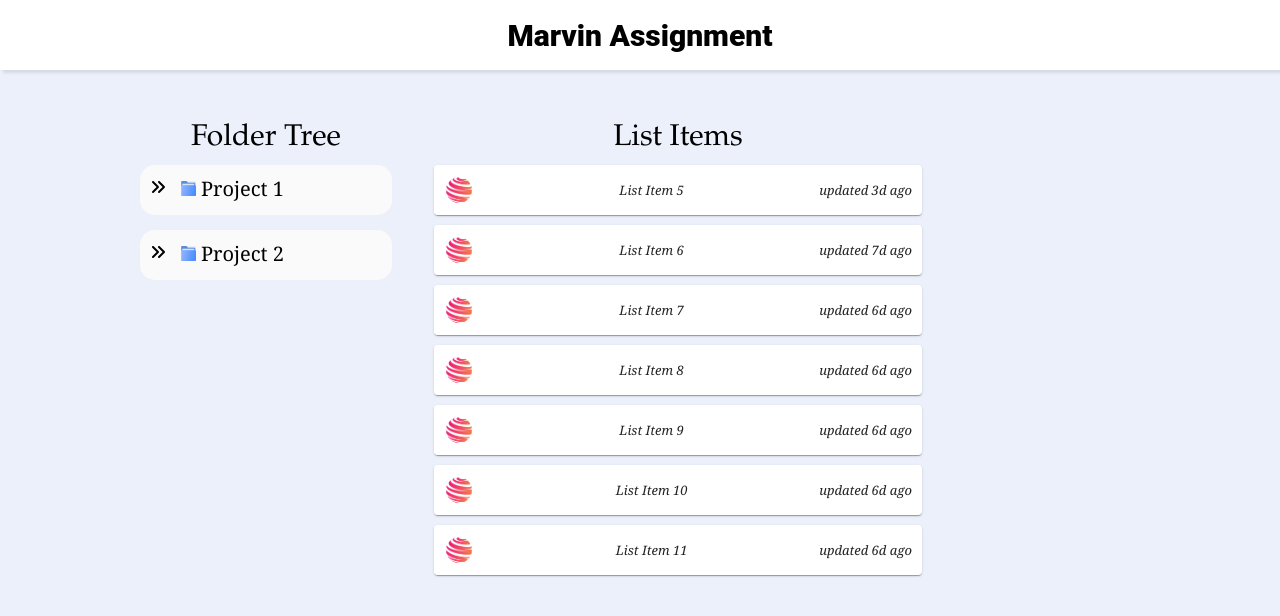
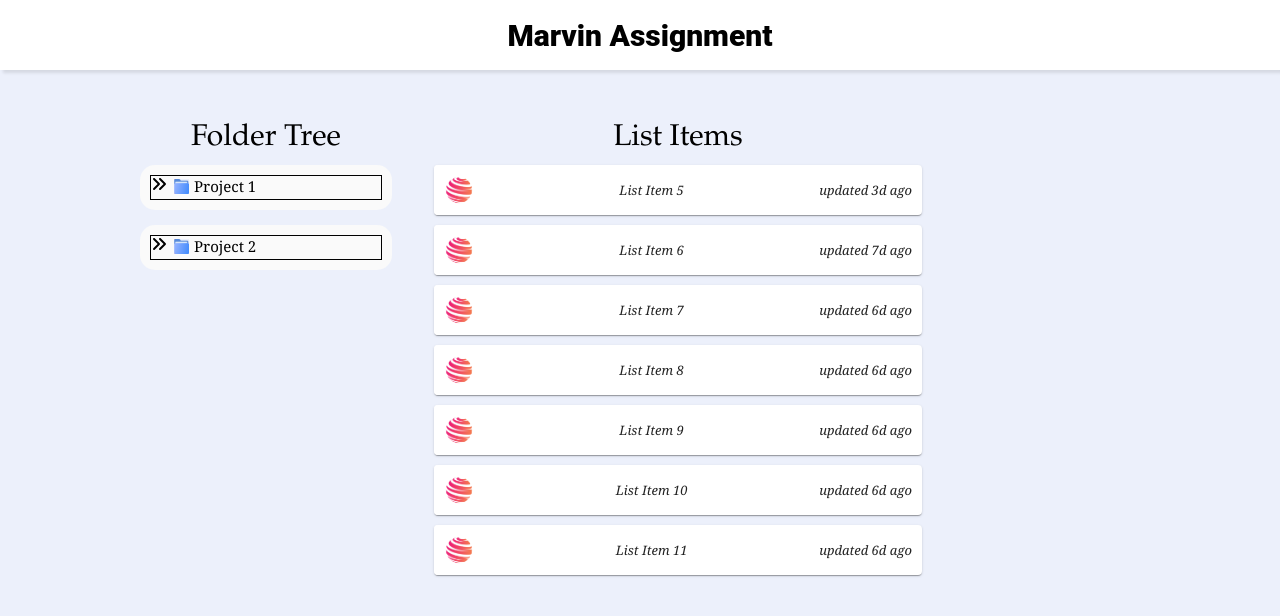
Before and after one commit to hemantvardani/Drag-and-Drop-Item-, a React (Create React App) app: page / in a window 1280 px wide. Shown: the top 616 px of the page. Built offline with nearby package versions, Linux system fonts and the light colour scheme.

Commit message:
folder under folder done , with infinite capabilities, but a problem of adding in both child and parent

```diff
--- a/src/App.js
+++ b/src/App.js
@@ -12,7 +12,7 @@ export const listContext = createContext();
 
 function App() {
   const [items, setItems] = useState([...listItems]);
-  const [folders, setFolders] = useState([...listFolder]);
+  const [folders, setFolders] = useState({...listFolder});
 
   return (
     <>
--- a/src/src/Components/Folder.js
+++ b/src/src/Components/Folder.js
@@ -1,80 +1,102 @@
-import { useContext, useState } from "react";
+import { useContext, useEffect, useState } from "react";
 import { FaAnglesRight, FaAnglesDown } from "react-icons/fa6";
 import { listContext } from "../../App";
 
-export function Folder({ folder }) {
+export function Folder({ parent, setParent, itemIndexInParent }) {
   const [isCollapse, setIsCollapse] = useState(true);
+  const [folderData, setFolderData] = useState(parent.items[itemIndexInParent]);
 
-  const { items, setItems, folders, setFolders } = useContext(listContext);
+  const { items, setItems } = useContext(listContext);
+
+  useEffect(() => {
+    const dup = { ...parent };
+    dup.items[itemIndexInParent] = folderData;
+    setParent(dup);
+  }, [folderData]);
 
   function handleDragOver(e, folder) {
     e.preventDefault();
-    console.log("dd" + JSON.stringify(folders));
+    console.log("dd");
     if (isCollapse) setIsCollapse(false);
   }
 
   function handleDrop(e, currentFolder) {
     e.preventDefault();
+    if (!e.dataTransfer.getData("ITEM_ON_DRAG1")) {
+      console.log("tttt", e.dataTransfer.getData("ITEM_ON_DRAG1"));
       const item = JSON.parse(e.dataTransfer.getData("ITEM_ON_DRAG"));
-    console.log("aa", folders);
 
-    const updatedFolderTree = folders.map((f) => {
-      if (f.title === currentFolder.title) {
-        f.items.push(item);
-      }
-      return f;
+      // console.log("aa", folders);
+      console.log("aa", currentFolder);
+
+      currentFolder.items.push(item);
+      const dupFolderTree = { ...parent };
+      dupFolderTree.items[itemIndexInParent] = currentFolder;
+      setParent(dupFolderTree);
+
+      const updatedItemList = items.filter((i) => {
+        return i.title != item.title;
       });
 
-    console.log(updatedFolderTree);
+      setItems(updatedItemList);
+      console.log("lo", JSON.parse(e.dataTransfer.getData("ITEM_ON_DRAG")));
 
-    setFolders(updatedFolderTree);
+      console.log("zzzzz", parent);
+      console.log("6", e);
+      e.dataTransfer.setData("ITEM_ON_DRAG1", "heedeeee");
+      console.log("ttt3t", e.dataTransfer.getData("ITEM_ON_DRAG1"));
 
-    const updatedItemList= items.filter(i=>{
-        return (i.title!=item.title)
-    })
-
-    setItems(updatedItemList)
-    console.log("lo", JSON.parse(e.dataTransfer.getData("ITEM_ON_DRAG")));
+      console.log("7", e);
+    }
   }
 
   return (
     <>
-      <div  onDragOver={(e) => {
-            handleDragOver(e, folder);
+      <div
+        onDragOver={(e) => {
+          handleDragOver(e, folderData);
         }}
-          onDrop={(e) => handleDrop(e, folder)}>
+        onDrop={(e) => handleDrop(e, folderData)}
+        style={{ borderWidth: "1px", borderStyle: "solid" }}
+      >
         <div
           style={{ display: "flex", alignItems: "center", gap: "5px" }}
           onClick={() => setIsCollapse(!isCollapse)}
-
         >
-         <span style={{marginRight:10}}>
+          <span style={{ marginRight: 2 }}>
             {isCollapse ? <FaAnglesRight /> : <FaAnglesDown />}
           </span>
 
           <img
-                    src={ isCollapse ? require("./../Assests/closeFolder.png") :  require("./../Assests/openFolder.png") }
+            src={
+              isCollapse
+                ? require("./../Assests/closeFolder.png")
+                : require("./../Assests/openFolder.png")
+            }
             width={15}
             height={15}
-
           />
 
-
-          <span style={{ fontFamily: 'Georgia, serif', fontSize:20 }} >
-
-            {folder.title}
-
+          <span style={{ fontFamily: "Georgia, serif", fontSize: 15 }}>
+            {folderData.title}
           </span>
         </div>
-        <div style={{marginTop:3}}>
-
+        <div style={{ marginTop: 3, paddingLeft: 30 }}>
           {!isCollapse &&
-
-        folder.items.map((item) => {
+            folderData.items.map((item, index) => {
               return (
                 <>
-
-              <div key={`${item.title}`} style={{  paddingLeft: 50,fontFamily: 'Georgia, serif', fontSize:15 }}>
+                  {item.type === "FOLDER" ? (
+                    <Folder
+                      parent={folderData}
+                      setParent={setFolderData}
+                      itemIndexInParent={index}
+                    />
+                  ) : (
+                    <div
+                      key={`${item.title}`}
+                      style={{ fontFamily: "Georgia, serif", fontSize: 15 }}
+                    >
                       <img
                         src={require("./../Assests/icon1.png")}
                         width={10}
@@ -82,14 +104,11 @@ export function Folder({ folder }) {
                       />
                       {item.title}
                     </div>
+                  )}
                 </>
               );
-        })
-
-
-        }
+            })}
         </div>
-
       </div>
     </>
   );
--- a/src/src/Components/FolderTree.js
+++ b/src/src/Components/FolderTree.js
@@ -2,9 +2,13 @@
 
 import { Folder } from "./Folder";
 import './css.css';
+import {useEffect} from 'react'
 
 export function FolderTree(props){
-    const {folders, setFolders}=props;
+const {folders, setFolders}=props;
+
+useEffect(()=>{console.log("zzzzz",folders)},[folders])
+
 return (<>
 <div>
  <div style={{height:'25px' , fontSize:30, marginBottom:20 , fontFamily: 'Garamond, serif'}}>
@@ -13,9 +17,11 @@ return (<>
             </center>
         </div>
     <div style={{display:"flex",flexDirection:'column'}}>
-        {folders.map(folder=>{
+        {
+        (console.log('1111', folders) || 1)  &&
+        folders.items.map((folder, index) =>{
 
-           return <div className="per-folder" key={folder.title} ><Folder folder={folder} /></div>
+           return <div className="per-folder" key={folder.title} ><Folder parent={folders} setParent={setFolders} itemIndexInParent={index}/></div>
 
         })}
     </div>
--- a/src/src/Components/css.css
+++ b/src/src/Components/css.css
@@ -8,4 +8,5 @@
 
 .per-folder:hover {
     background: #ffffff;
+
 }
--- a/src/src/misc/colors.js
+++ b/src/src/misc/colors.js
@@ -1,2 +1 @@
 export const BASE_COLOR='#ecf0fb';
-// export const
--- a/src/src/misc/listFolder.js
+++ b/src/src/misc/listFolder.js
@@ -1,29 +1,56 @@
-export const listFolder = [
+export const listFolder =
 {
+  type:'FOLDER',
+  title:"GLOBAL FOLDER",
+  items: [
+    {
+      type:'FOLDER',
       title: "Project 1",
       items: [
         {
+          type:'FOLDER',
+          title:'A',
+          items:[
+            {
+              type:'ITEM',
+              title: "List Item a",
+              lastUpdated: "1",
+            },
+            {
+              type:'ITEM',
+              title: "List Item b",
+              lastUpdated: "1",
+            }
+
+          ]
+        },
+        {
+          type:'ITEM',
           title: "List Item 1",
           lastUpdated: "1",
         },
 
         {
+          type:'ITEM',
           title: "List Item 2",
           lastUpdated: "3",
         },
       ],
     },
-  {
+    { type:'FOLDER',
       title: "Project 2",
       items: [
         {
+          type:'ITEM',
           title: "List Item 3",
           lastUpdated: "7",
         },
         {
+          type:'ITEM',
           title: "List Item 4",
           lastUpdated: "7",
         },
       ],
     },
-];
+  ]
+}
```
Lines whose indentation alone changed are shown as unchanged.
